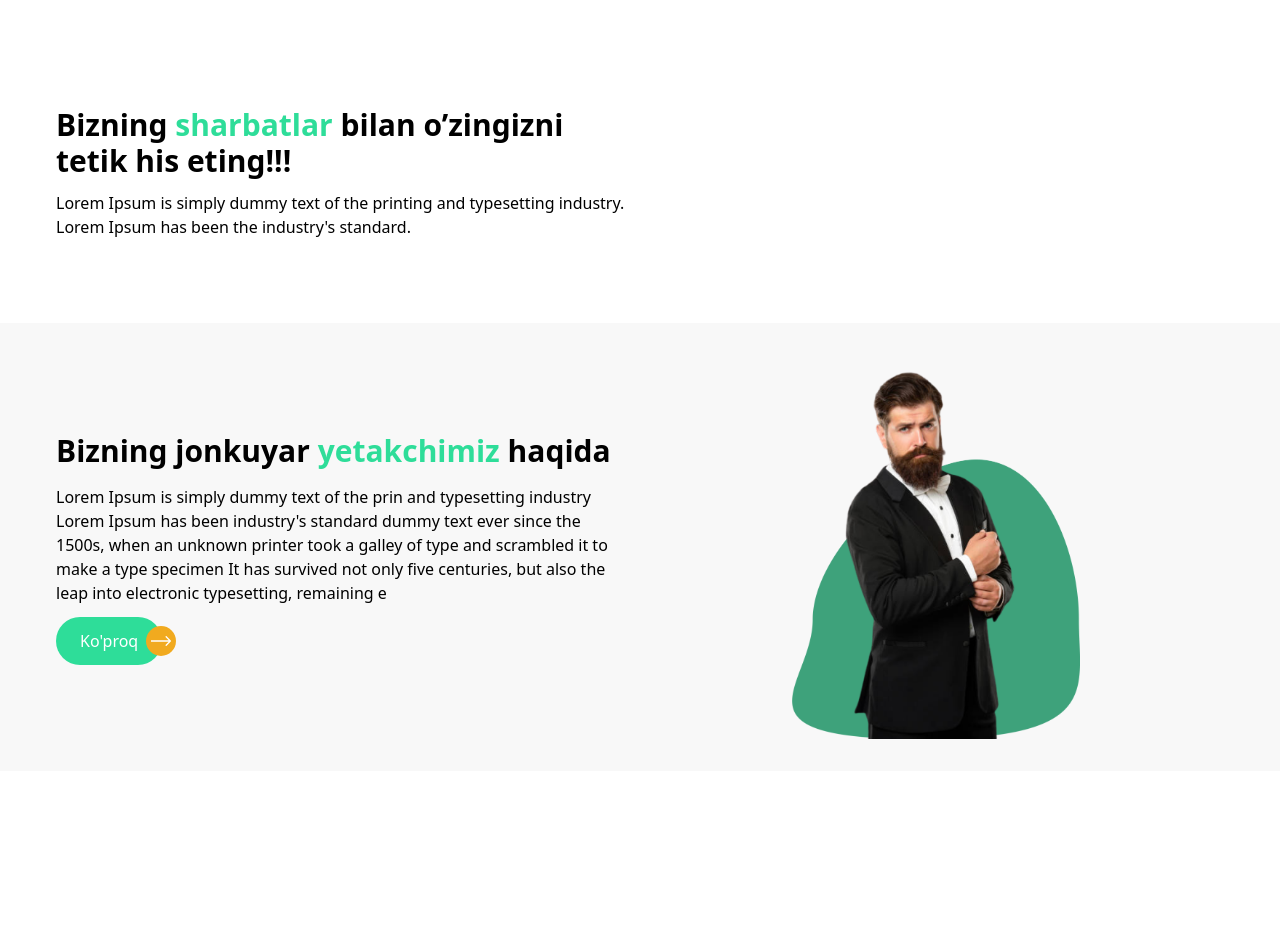
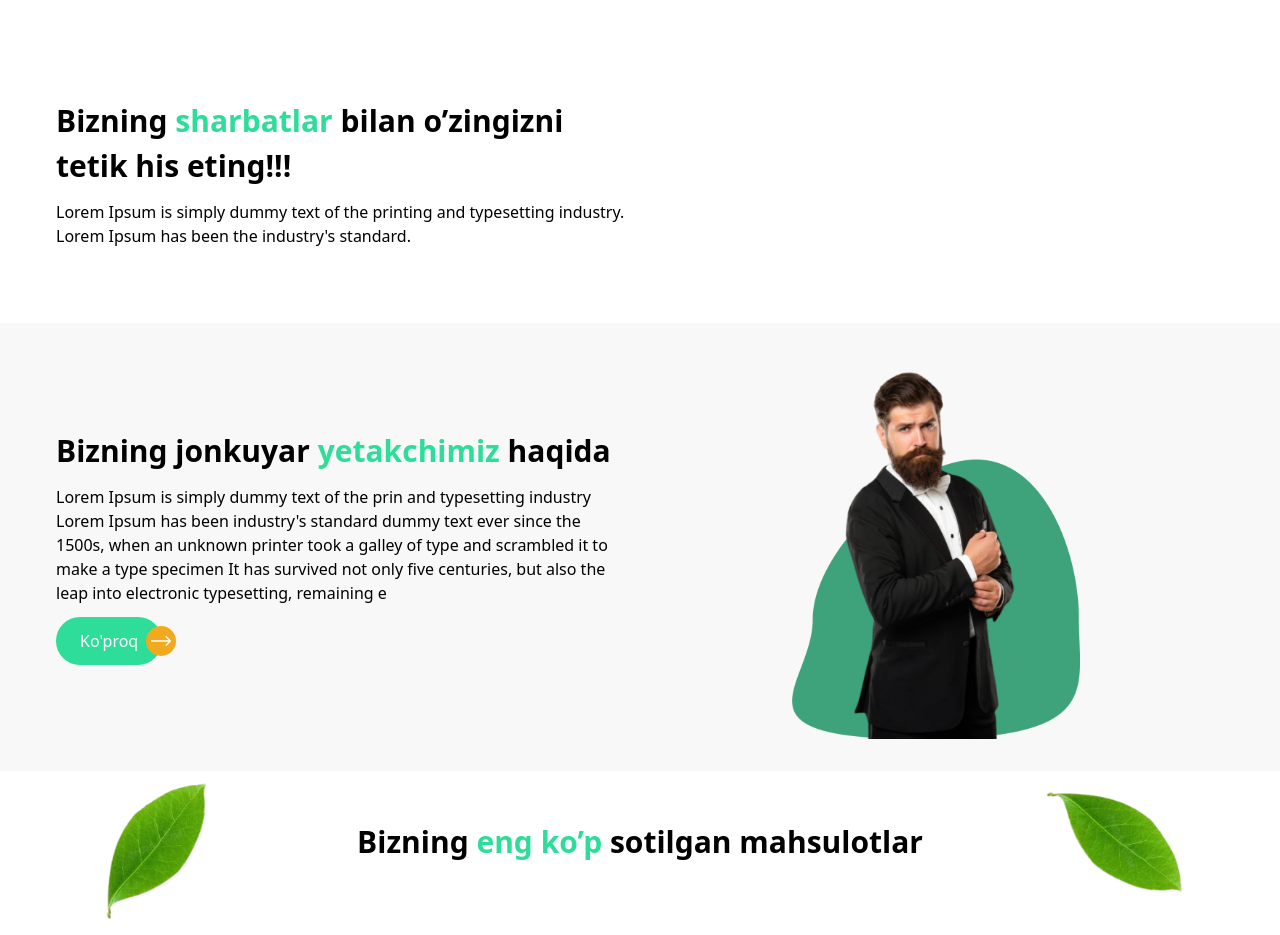
Before and after one commit to usmonovdev/aminovs-family, a React (Create React App) app: page / in a window 1280 px wide. Shown: the part 77-1012 px from the top of the page. Before the commit the page ends 848 px from the top, so only its background shows below. Built offline with nearby package versions, Linux system fonts and the light colour scheme.

Commit message:
Best sells

```diff
--- a/package.json
+++ b/package.json
@@ -8,6 +8,7 @@
     "@testing-library/user-event": "^13.5.0",
     "react": "^18.2.0",
     "react-dom": "^18.2.0",
+    "react-router-dom": "^6.15.0",
     "react-scripts": "5.0.1",
     "web-vitals": "^2.1.4"
   },
--- a/src/App.js
+++ b/src/App.js
@@ -1,4 +1,4 @@
-import { Hero, Lead, Navbar } from "./components/";
+import { BestSelling, Hero, Lead, Navbar } from "./components/";
 import "./index.css"
 
 function App() {
@@ -7,6 +7,7 @@ function App() {
       <Navbar />
       <Hero />
       <Lead />
+      <BestSelling />
     </div>
   );
 }
--- /dev/null
+++ b/src/components/BestSelling.jsx
@@ -0,0 +1,16 @@
+import React from "react";
+import leaf from "../image/leaf2.png"
+
+const BestSelling = () => {
+  return (
+    <div className="custom-container py-8 lg:mt-4 mt-0">
+      <div className="relative flex items-center justify-center">
+        <img src={leaf} alt="leaf" className="lg:block hidden absolute w-[200px] left-0"/>
+        <h1 className="text-[30px] font-bold text-center">Bizning <span className="text-[#2EDD99]">eng ko’p</span> sotilgan mahsulotlar</h1>
+        <img src={leaf} alt="leaf" className="lg:block hidden absolute w-[200px] right-0 rotate-90"/>
+      </div>
+    </div>
+  );
+};
+
+export default BestSelling;
--- a/src/components/Hero.jsx
+++ b/src/components/Hero.jsx
@@ -2,7 +2,7 @@ const Hero = () => {
   return (
     <div className="custom-container flex md:flex-row flex-col items-center h-[300px]">
       <div className="md:w-[50%] w-full flex flex-col gap-3">
-        <h1 className="text-3xl font-bold">Bizning <span className="text-[#2EDD99]">sharbatlar</span> bilan o’zingizni tetik his eting!!!</h1>
+        <h1 className="text-[30px] font-bold">Bizning <span className="text-[#2EDD99]">sharbatlar</span> bilan o’zingizni tetik his eting!!!</h1>
         <p>Lorem Ipsum is simply dummy text of the printing and typesetting industry. Lorem Ipsum has been the industry's standard.</p>
       </div>
       <div className="w-[50%] relative md:flex hidden items-center justify-center">
--- a/src/components/index.js
+++ b/src/components/index.js
@@ -1,3 +1,4 @@
 export { default as Navbar } from "./Navbar/Navbar"
 export { default as Hero } from "./Hero"
 export { default as Lead } from "./Lead"
+export { default as BestSelling } from "./BestSelling"
--- a/src/index.js
+++ b/src/index.js
@@ -2,10 +2,13 @@ import React from 'react';
 import ReactDOM from 'react-dom/client';
 import './index.css';
 import App from './App';
+import { BrowserRouter } from 'react-router-dom';
 
 const root = ReactDOM.createRoot(document.getElementById('root'));
 root.render(
   <React.StrictMode>
-    <App />
+    <BrowserRouter>
+      <App />
+    </BrowserRouter>
   </React.StrictMode>
 );
```
Also changed, not shown: 1 other file (tests, documents, lock files or other folders).
